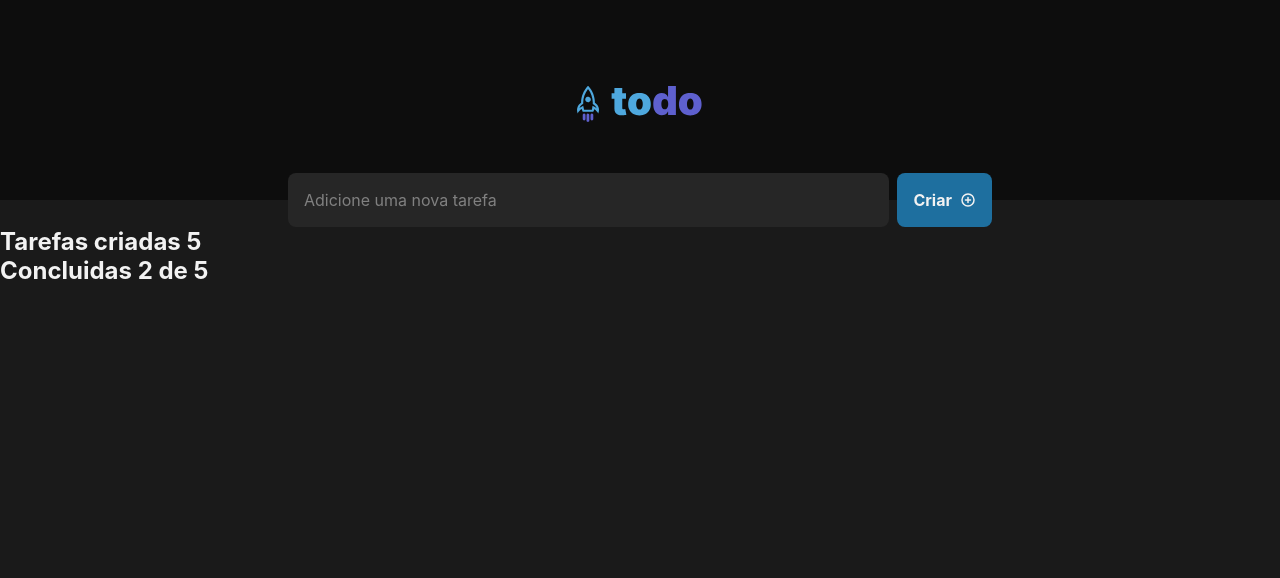
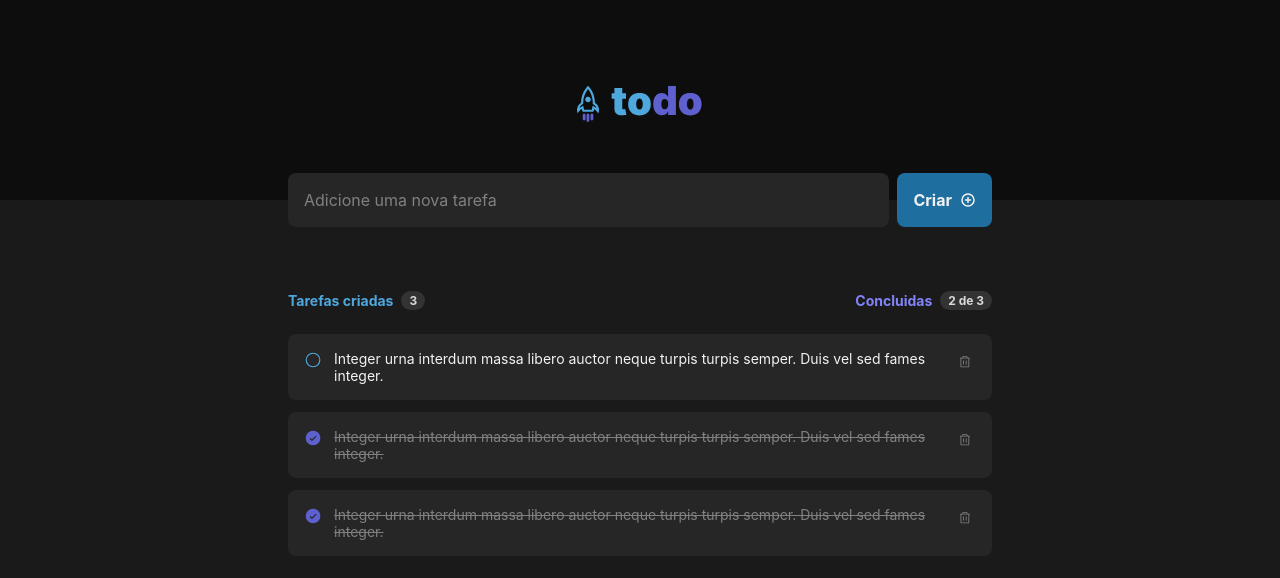
Before and after one commit to Leoschellenberg/todo-list, a React (Vite) app: page / in a window 1280 px wide. Shown: the top 578 px of the page. Built offline with nearby package versions, Linux system fonts and the light colour scheme.

Commit message:
rules: criado regra component task

```diff
--- a/src/App.tsx
+++ b/src/App.tsx
@@ -1,17 +1,83 @@
 import { ThemeProvider } from "styled-components";
+
+import { FormEvent, useState } from "react";
 
 import { DefaultTheme, GlobalStyles } from "@/styles";
 import { Header } from "./components/Header/index";
 import { TaskInput } from "./components/TaskInput/index";
 import { Task } from "./components/Task/index";
 
+import { Tasks } from "./types";
+
 function App() {
+  const [inputTask, setInputTask] = useState("");
+  const [tasks, setTasks] = useState([
+    {
+      id: 1,
+      checked: false,
+      title:
+        "Integer urna interdum massa libero auctor neque turpis turpis semper. Duis vel sed fames integer."
+    },
+    {
+      id: 2,
+      checked: true,
+      title:
+        "Integer urna interdum massa libero auctor neque turpis turpis semper. Duis vel sed fames integer."
+    },
+    {
+      id: 3,
+      checked: true,
+      title:
+        "Integer urna interdum massa libero auctor neque turpis turpis semper. Duis vel sed fames integer."
+    }
+  ]);
+
+  function handleDeleteComment(taskToDelete: Tasks) {
+    const tasksWithoutDeletedOne = tasks.filter((task) => {
+      return task.id !== taskToDelete.id;
+    });
+
+    setTasks(tasksWithoutDeletedOne);
+  }
+
+  const handleCreateNewComment = (event: FormEvent) => {
+    event.preventDefault();
+    const newTask = {
+      id: Math.floor(Math.random() * 100),
+      checked: false,
+      title: inputTask
+    };
+
+    //console.log(newTask);
+    setTasks([...tasks, newTask]);
+    setInputTask("");
+  };
+
+  function handleSetTaskFinished(taskFinished: Tasks) {
+    const tasksMarkFinished = tasks.map((task) => {
+      if (task.id === taskFinished.id) {
+        return { ...task, checked: !task.checked };
+      }
+      return task;
+    });
+
+    setTasks(tasksMarkFinished);
+  }
+
   return (
     <ThemeProvider theme={DefaultTheme}>
       <GlobalStyles />
       <Header />
-      <TaskInput />
-      <Task />
+      <TaskInput
+        setInputTask={setInputTask}
+        inputTask={inputTask}
+        handleCreateNewComment={handleCreateNewComment}
+      />
+      <Task
+        tasks={tasks}
+        handleDeleteComment={handleDeleteComment}
+        handleSetTaskFinished={handleSetTaskFinished}
+      />
     </ThemeProvider>
   );
 }
--- a/src/components/Task/index.tsx
+++ b/src/components/Task/index.tsx
@@ -1,16 +1,67 @@
+import { CheckCircle, Circle, Trash } from "@phosphor-icons/react";
 import * as S from "./styles";
 
-export const Task = () => {
+import { TypeObjTask } from "./types";
+
+export const Task = ({
+  tasks,
+  handleDeleteComment,
+  handleSetTaskFinished
+}: TypeObjTask) => {
+  const countFinishedTask = tasks.reduce((total, task) => {
+    return task.checked ? (total += 1) : total;
+  }, 0);
+
   return (
     <S.Wrapper>
       <S.Header>
         <S.TotalTasks>
-          Tarefas criadas <span>5</span>
+          Tarefas criadas <span>{tasks.length}</span>
         </S.TotalTasks>
         <S.FinishedTasks>
-          Concluidas <span>2 de 5</span>
+          Concluidas{" "}
+          <span>
+            {countFinishedTask} de {tasks.length}
+          </span>
         </S.FinishedTasks>
       </S.Header>
+
+      {tasks.map((task) => {
+        return (
+          <S.ContainerTask key={task.id}>
+            {task.checked ? (
+              <CheckCircle
+                size={20}
+                weight="fill"
+                className="CheckCircle"
+                onClick={() => {
+                  handleSetTaskFinished(task);
+                }}
+              />
+            ) : (
+              <Circle
+                size={20}
+                color="#4EA8DE"
+                className="Circle"
+                onClick={() => {
+                  handleSetTaskFinished(task);
+                }}
+              />
+            )}
+
+            <S.TitleTask className={task.checked ? "checked" : ""}>
+              {task.title}
+            </S.TitleTask>
+            <Trash
+              size={24}
+              className="Trash"
+              onClick={() => {
+                handleDeleteComment(task);
+              }}
+            />
+          </S.ContainerTask>
+        );
+      })}
     </S.Wrapper>
   );
 };
--- a/src/components/Task/styles.ts
+++ b/src/components/Task/styles.ts
@@ -1,15 +1,112 @@
 import styled, { css } from "styled-components";
 
 export const Wrapper = styled.section`
-  ${() => css``}
+  max-width: 46rem;
+  margin: 0 auto;
+  align-items: center;
+  padding: 0 1rem;
 `;
 
 export const Header = styled.header`
-  ${() => css``}
+  ${() => css`
+    display: flex;
+    justify-content: space-between;
+    margin: 4rem 0 1.5rem 0;
+  `}
 `;
 export const TotalTasks = styled.h2`
-  ${() => css``}
+  ${({ theme }) => css`
+    display: flex;
+    gap: 0.5rem;
+    align-items: center;
+    font-family: "Inter", sans-serif;
+    font-size: 0.875rem;
+    color: ${theme.colors.blue};
+
+    span {
+      display: flex;
+      align-items: center;
+      justify-content: center;
+      font-family: "Inter", sans-serif;
+      font-size: 0.75rem;
+      background-color: ${theme.colors.gray_400};
+      color: ${theme.colors.gray_200};
+      height: 1.1875rem;
+      width: 1.5rem;
+      border-radius: 1rem;
+    }
+  `}
 `;
 export const FinishedTasks = styled.h2`
-  ${() => css``}
+  ${({ theme }) => css`
+    display: flex;
+    gap: 0.5rem;
+    align-items: center;
+    font-family: "Inter", sans-serif;
+    font-size: 0.875rem;
+    color: ${theme.colors.purple};
+
+    span {
+      display: flex;
+      align-items: center;
+      justify-content: center;
+      font-family: "Inter", sans-serif;
+      font-size: 0.75rem;
+      background-color: ${theme.colors.gray_400};
+      color: ${theme.colors.gray_200};
+      height: 1.1875rem;
+      padding: 0 0.5rem;
+      border-radius: 1rem;
+    }
+  `}
 `;
+
+export const ContainerTask = styled.div`
+  ${({ theme }) => css`
+    display: flex;
+    padding: 1rem;
+    gap: 0.75rem;
+    justify-content: space-between;
+    background-color: ${theme.colors.gray_500};
+    border-radius: 8px;
+
+    .CheckCircle {
+      color: ${theme.colors.purple_dark};
+      cursor: pointer;
+    }
+    .Circle {
+      color: ${theme.colors.blue};
+      cursor: pointer;
+    }
+
+    .Trash {
+      color: ${theme.colors.gray_300};
+      border-radius: 4px;
+      padding-block: 5px;
+      cursor: pointer;
+
+      &:hover {
+        color: ${theme.colors.danger};
+        background-color: ${theme.colors.gray_400};
+      }
+    }
+
+    & + div {
+      margin-top: 0.75rem;
+    }
+  `};
+`;
+
+export const TitleTask = styled.h2`
+  ${({ theme }) => css`
+    font-size: 0.875rem;
+    color: ${theme.colors.gray_100};
+    width: 100%;
+    font-weight: ${theme.font.weight.regular};
+
+    &.checked {
+      text-decoration-line: line-through;
+      color: ${theme.colors.gray_300};
+    }
+  `}
+`;
--- a/src/components/TaskInput/index.tsx
+++ b/src/components/TaskInput/index.tsx
@@ -1,12 +1,25 @@
 import { PlusCircle } from "@phosphor-icons/react";
 import * as S from "./styles";
 
-export const TaskInput = () => {
+import { TypeObjInputTask } from "./types";
+
+export const TaskInput = ({
+  setInputTask,
+  handleCreateNewComment,
+  inputTask
+}: TypeObjInputTask) => {
   return (
     <S.Wrapper>
-      <S.Form>
-        <S.Input placeholder="Adicione uma nova tarefa" />
-        <S.Button>
+      <S.Form onSubmit={handleCreateNewComment}>
+        <S.Input
+          placeholder="Adicione uma nova tarefa"
+          value={inputTask}
+          required
+          onChange={(e) => {
+            setInputTask(e.target.value);
+          }}
+        />
+        <S.Button type="submit">
           Criar
           <PlusCircle size={16} weight="bold" />
         </S.Button>
--- /dev/null
+++ b/src/components/TaskInput/types.d.ts
@@ -0,0 +1,4 @@
+export interface TypeObjInputTask {
+  setInputTask: (event) => void;
+  handleCreateNewComment: () => void;
+}
```
Also changed, not shown: src/components/Task/types.d.ts (added, +15 -0 lines), src/types.d.ts (added, +14 -0 lines).
